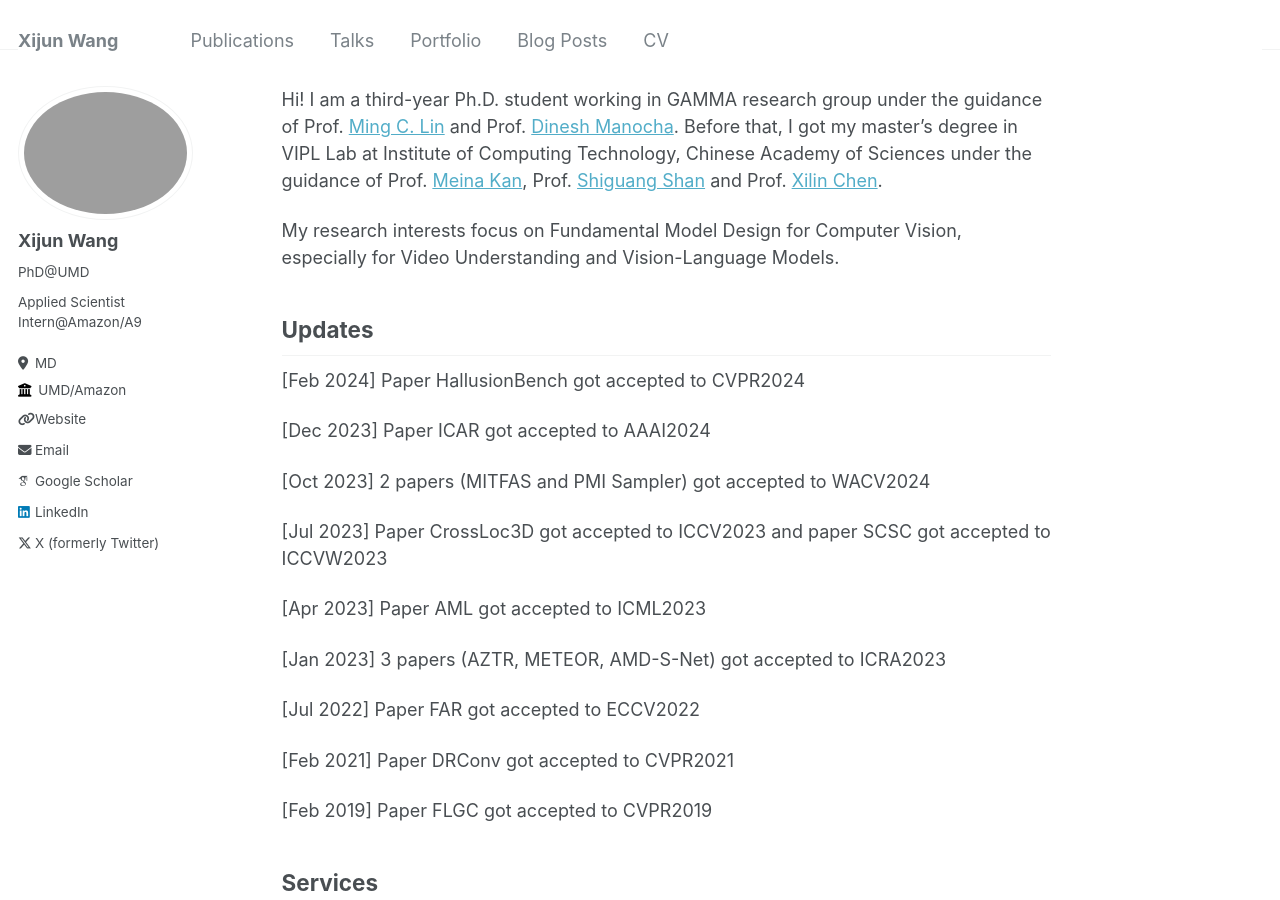
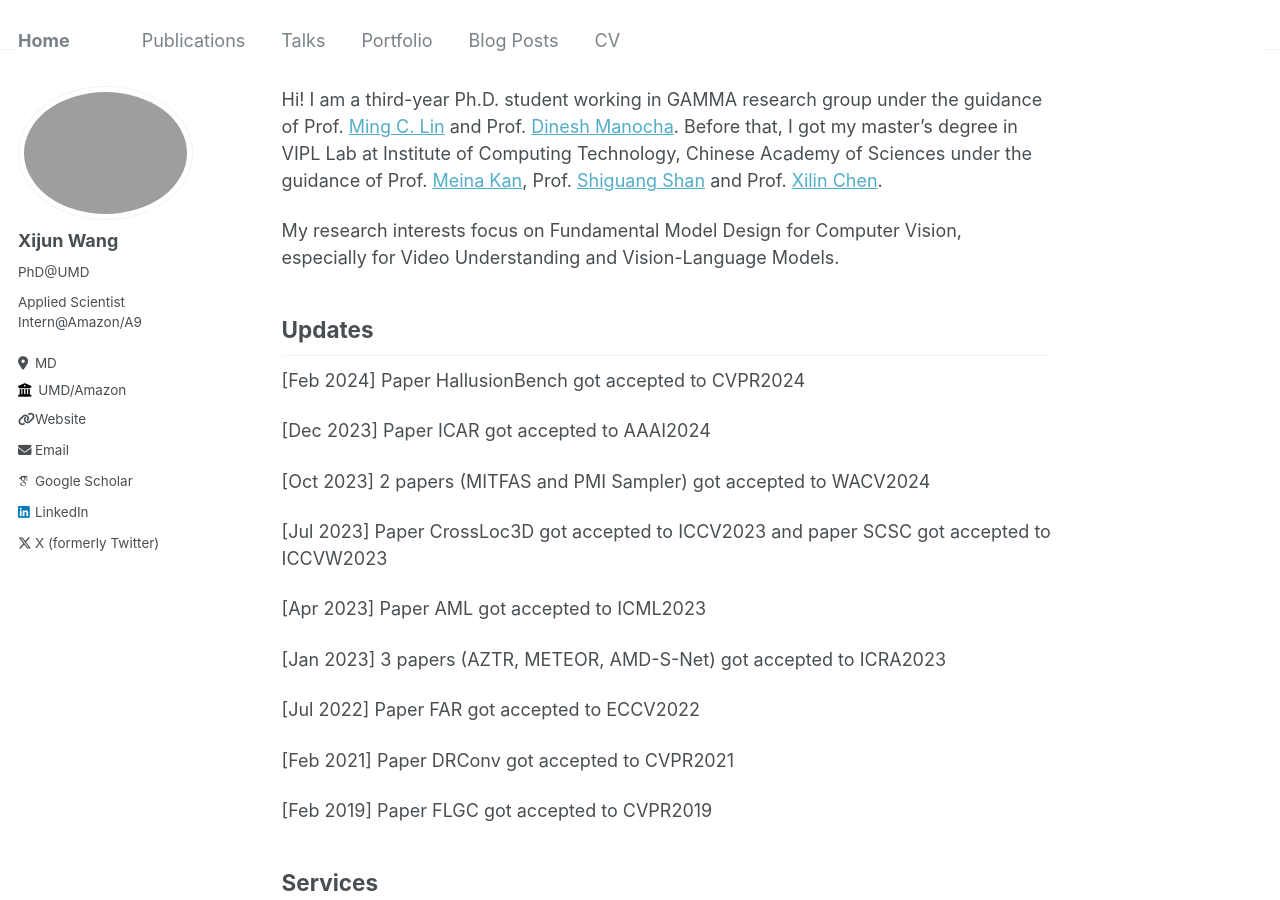
Before and after one commit to xijun-cs/xijun-cs.github.io, a Jekyll site: the page built from _pages/about.md, in a window 1280 px wide and 900 px high. Built offline with Jekyll 4.4.1, drawn with Linux system fonts in a browser that asks for light colours; some web fonts are replaced.

Commit message:
Update _config.yml

```diff
--- a/_config.yml
+++ b/_config.yml
@@ -8,7 +8,7 @@
 
 # Basic Site Settings
 locale                   : "en-US"
-title                    : "Xijun Wang"
+title                    : "Home"
 title_separator          : "-"
 name                     : &name "Xijun Wang"
 description              : &description "PhD at UMD | Applied Scientist Intern@Amazon/A9"
```
